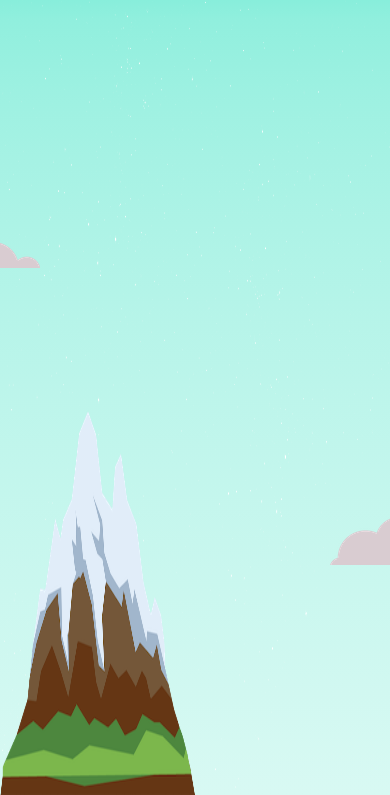
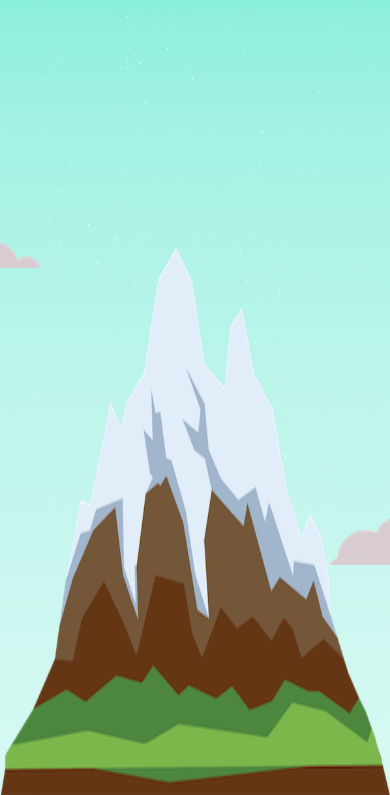
Before and after one commit to mydopico/SWITCH-ON-OFF, a plain HTML site: page index.html in a window 390 px wide. Shown: the part 49-844 px from the top of the page. Drawn offline with nearby package versions, Linux system fonts and the light colour scheme.

Commit message:
update phone screen

```diff
--- a/styles.css
+++ b/styles.css
@@ -86,11 +86,11 @@ body {
     bottom: 230px;
   }
 
-@media  screen and (max-width: 600px) {
+@media  screen and (max-width: 480px) {
 
     .img-box .main-img {
-        width: 50%;
-        /* height: 40%; */
+        width:100%!important;
+        height:100%!important;
         position: absolute;
         bottom: 0;
         left: 0;
```
